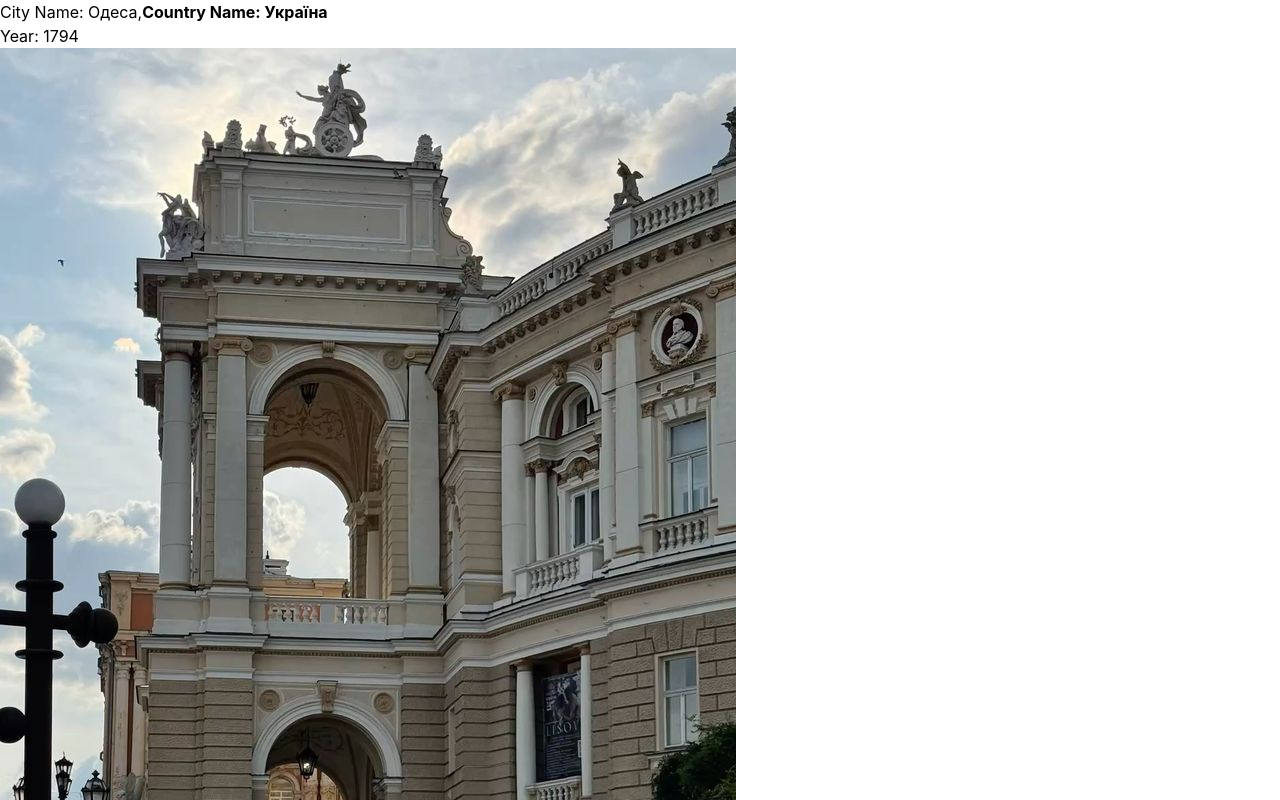
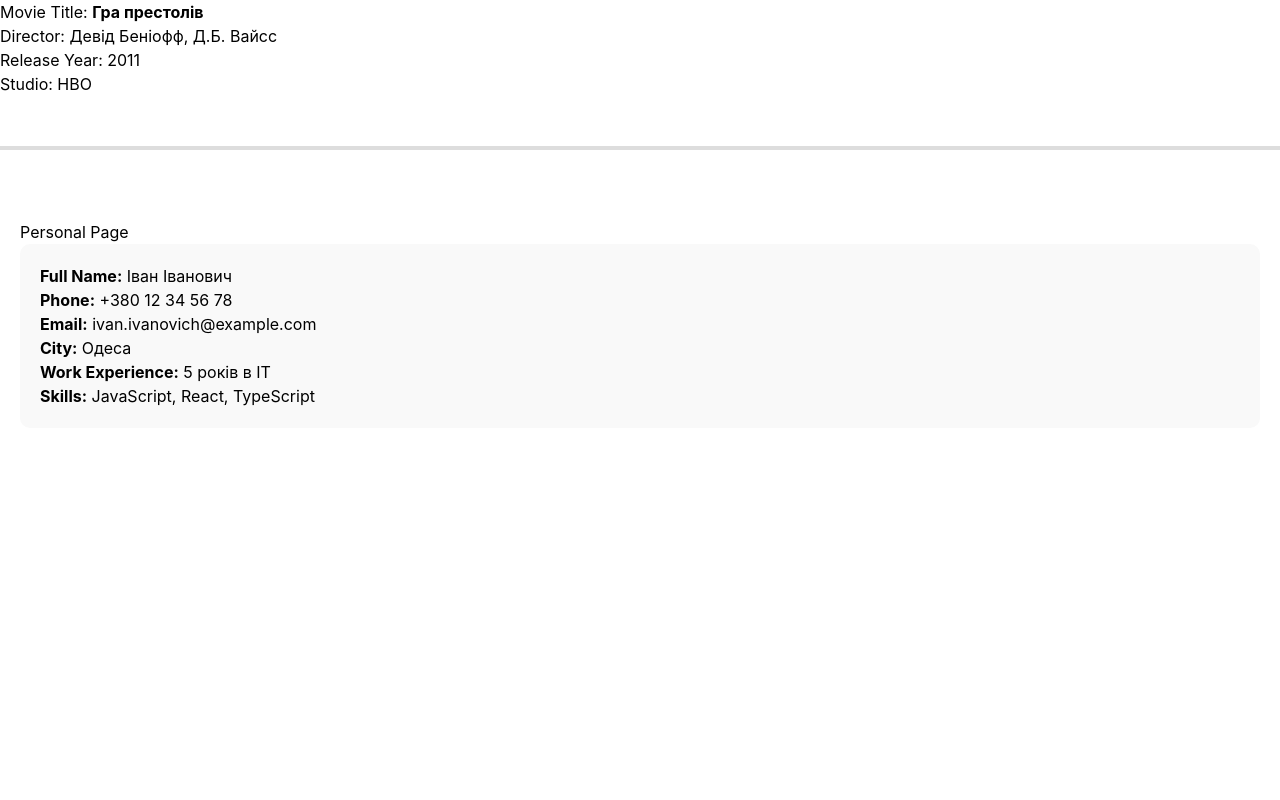
Before and after one commit to YanaPonomarenko/react-project, a React (Vite) app: page / in a window 1280 px wide. Shown: the top 800 px of the page. Built offline with nearby package versions, Linux system fonts and the light colour scheme.

Commit message:
added h/w 10.06

```diff
--- a/src/App.tsx
+++ b/src/App.tsx
@@ -1,33 +1,68 @@
 import './App.css'
-import { MyCity } from './components/MyCity';
-import { Book } from './components/Book';
+
+import { FavoriteMovie } from './components/Film';
+import { PersonalPage } from './components/Profile';
 
 function App() {
-    const cityData = {
-        city_name: 'Одеса',
-        country_name: 'Україна',
-        year: 1794
+
+    const filmData = {
+        title: 'Гра престолів',
+        director: 'Девід Беніофф, Д.Б. Вайсс',
+        release_year: 2011,
+        studio: 'HBO',
     };
 
-    const bookData = {
-        title: 'Майстер і Маргарита',
-        name_and_surname: 'Михайло Булгаков',
-        janre: 'Роман-містика',
-        pages_count: 480,
-        reviews: [
-            'Блискучий роман, який змінює світогляд!',
-            'Одна з найкращих книг світової літератури.',
-            'Фантастичне поєднання реальності та містики.'
-        ]
+
+    const profileData = {
+        fullName: 'Іван Іванович',
+        phone: '+380 12 34 56 78',
+        email: 'ivan.ivanovich@example.com',
+        city: 'Одеса',
+        workExperience: '5 років в IT',
+        skills: 'JavaScript, React, TypeScript'
     };
 
     return (
         <div>
-            <MyCity city={cityData} />
-            <hr style={{ margin: '40px 0' }} />
-            <Book book={bookData} />
+            <FavoriteMovie movie={filmData} />
+
+            <hr style={{ margin: '50px 0', border: '2px solid #ddd' }} />
+
+            <PersonalPage profile={profileData} />
         </div>
     );
 }
 
+
 export default App;
+
+//import { MyCity } from './components/MyCity';
+//import { Book } from './components/Book';
+
+//function App() {
+    //const cityData = {
+        //city_name: 'Одеса',
+        //country_name: 'Україна',
+        //year: 1794
+    //};
+
+    //const bookData = {
+        //title: 'Майстер і Маргарита',
+        //name_and_surname: 'Михайло Булгаков',
+        //janre: 'Роман-містика',
+        //pages_count: 480,
+        //reviews: [
+            //'Блискучий роман, який змінює світогляд!',
+            //'Одна з найкращих книг світової літератури.',
+            //'Фантастичне поєднання реальності та містики.'
+        //]
+    //};
+
+    //return (
+        //<div>
+            //<MyCity city={cityData} />
+           // <hr style={{ margin: '40px 0' }} />
+           // <Book book={bookData} />
+        //</div>
+    //);
+//}
--- /dev/null
+++ b/src/components/Film.tsx
@@ -0,0 +1,13 @@
+import type { FilmType } from "../types/FilmType";
+
+function FavoriteMovie(props: { movie: FilmType }) {
+    return (
+        <div>
+            <p>Movie Title: <b>{props.movie.title}</b></p>
+            <p>Director: {props.movie.director}</p>
+            <p>Release Year: {props.movie.release_year}</p>
+            <p>Studio: {props.movie.studio}</p>
+        </div>
+    );
+}
+export { FavoriteMovie };
--- /dev/null
+++ b/src/components/Profile.tsx
@@ -0,0 +1,22 @@
+import type { ProfileType } from "../types/ProfileType";
+
+function PersonalPage(prop: { profile: ProfileType }) {
+    const { fullName, phone, email, city, workExperience, skills } = prop.profile;
+
+    return (
+        <div style={{ padding: '20px' }}>
+            <h2>Personal Page</h2>
+
+            <div style={{ background: '#f9f9f9', padding: '20px', borderRadius: '10px' }}>
+                <p><b>Full Name:</b> {fullName}</p>
+                <p><b>Phone:</b> {phone}</p>
+                <p><b>Email:</b> {email}</p>
+                <p><b>City:</b> {city}</p>
+                <p><b>Work Experience:</b> {workExperience}</p>
+                <p><b>Skills:</b> {skills}</p>
+            </div>
+        </div>
+    );
+}
+
+export { PersonalPage };
--- /dev/null
+++ b/src/types/FilmType.ts
@@ -0,0 +1,6 @@
+export type FilmType = {
+    title: string;
+    director: string;
+    release_year: number;
+    studio: string;
+};
--- /dev/null
+++ b/src/types/ProfileType.ts
@@ -0,0 +1,8 @@
+export type ProfileType = {
+    fullName: string;
+    phone: string;
+    email: string;
+    city: string;
+    workExperience: string;
+    skills: string;
+};
```
